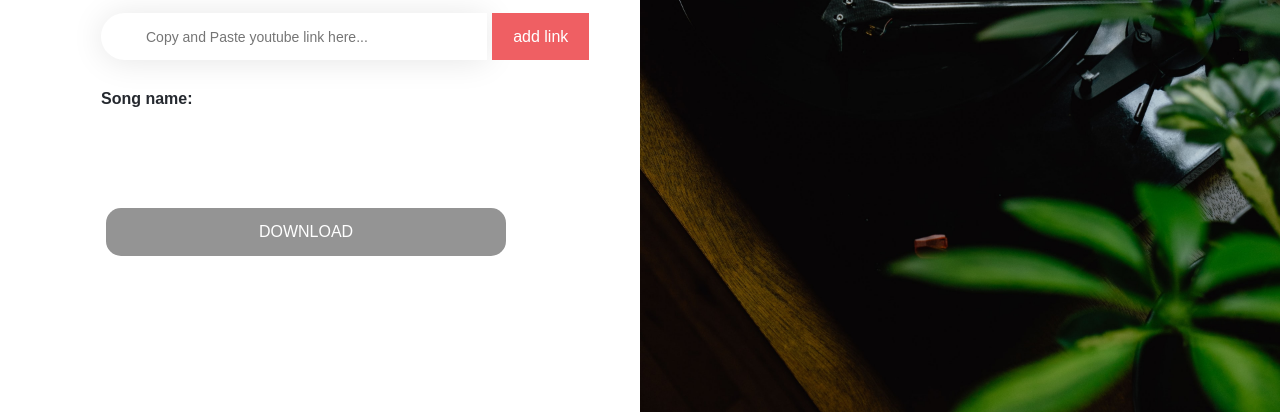
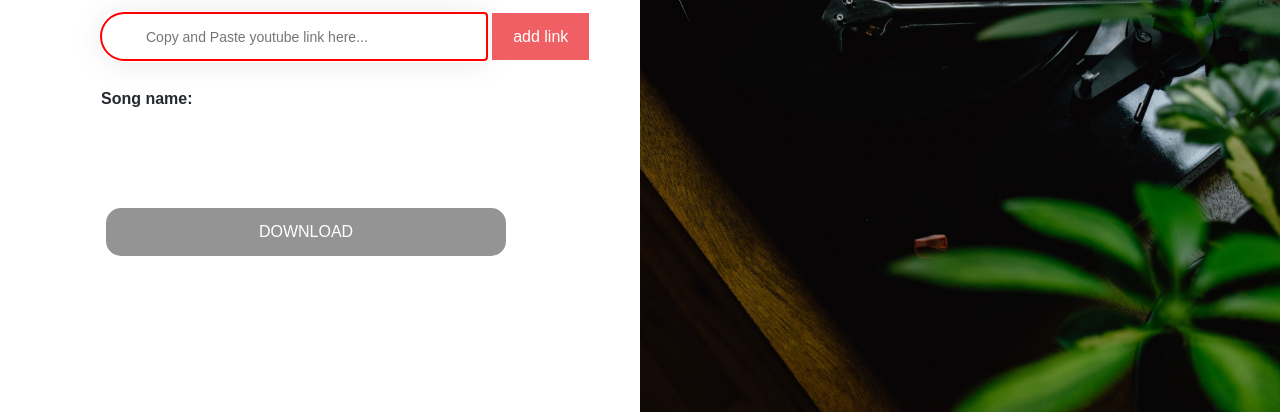
Before and after one commit to Zlvsky/YouTube-to-mp3, a website with bundled scripts: page public/index.html in a window 1280 px wide. Both pictures are taken after typing "Sample" into the empty fields and a click on the button "add link". Shown: the part 388-800 px from the top of the page. Built offline with nearby package versions, Linux system fonts and the light colour scheme; a web font is replaced by a local one.

Commit message:
Small changes

```diff
--- a/index.ts
+++ b/index.ts
@@ -37,6 +37,7 @@ const videoIdToLink = async (videoId: string): Promise<any> => {
     });
 
   const fetchResponse = await fetchAPI.json();
+  console.log("Fetch response", fetchResponse)
 
   if (fetchResponse.status === "ok") {
         return({
@@ -44,7 +45,7 @@ const videoIdToLink = async (videoId: string): Promise<any> => {
            title: fetchResponse.title
           });
   } else {
-        console.log(fetchResponse.msg);
+        console.log("Error", fetchResponse.msg);
   }
 }
 
--- a/public/app.ts
+++ b/public/app.ts
@@ -44,10 +44,14 @@ const handleAddLink = async () => {
   const youtubeLink = input.value;
   const videoIdData = convertLinkToId(youtubeLink);
   if (videoIdData.status === "success") {
+    input.classList.remove("failed");
     const videoId = videoIdData.videoId;
     downloadData = await fetchMp3Links(videoId);
     updateDownloadButton(true);
     songName.textContent = downloadData.title;
+  }
+  if (videoIdData.status === "fail") {
+    input.classList.add("failed");
   }
 }
 
--- a/public/style.css
+++ b/public/style.css
@@ -139,6 +139,14 @@ header {
   font-size: 14px;
   padding-left: 45px;
 }
+.failed {
+  outline: -webkit-focus-ring-color auto 1px;
+    outline-color: red;
+}
+.failed::after {
+  content: "\26A0";
+}
+
 #add {
   width: 20%;
   background-color: #EF5F63;
@@ -158,6 +166,10 @@ header {
   justify-content: space-between;
   margin-top: 30px;
 }
+#songName {
+  color: #00AB65;
+}
+
 
 
 
```
